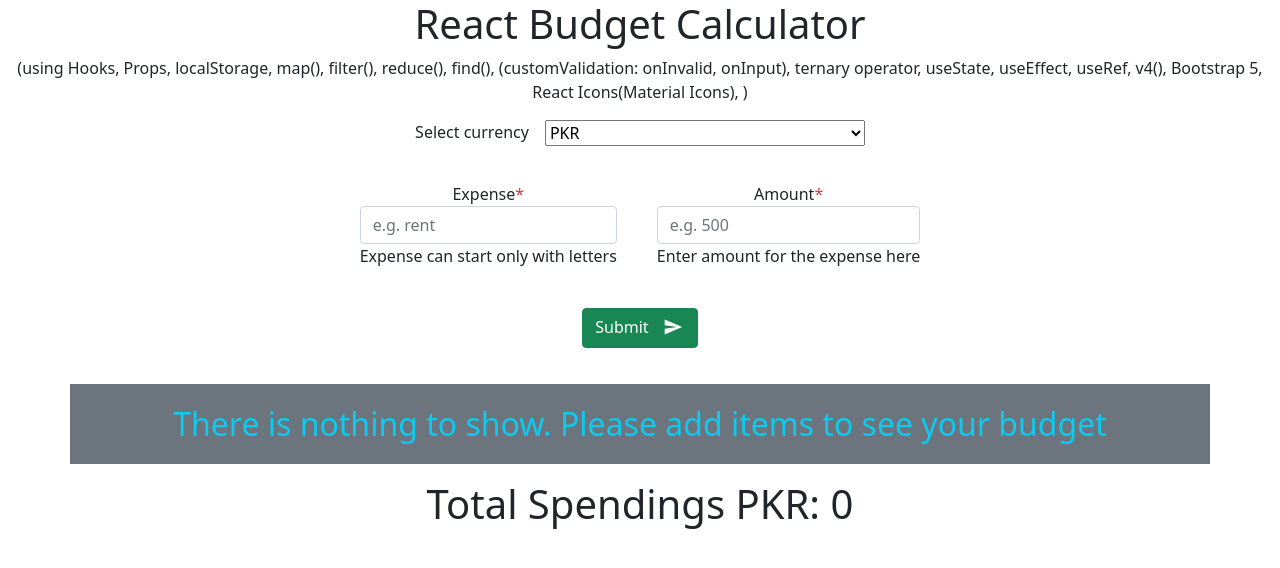
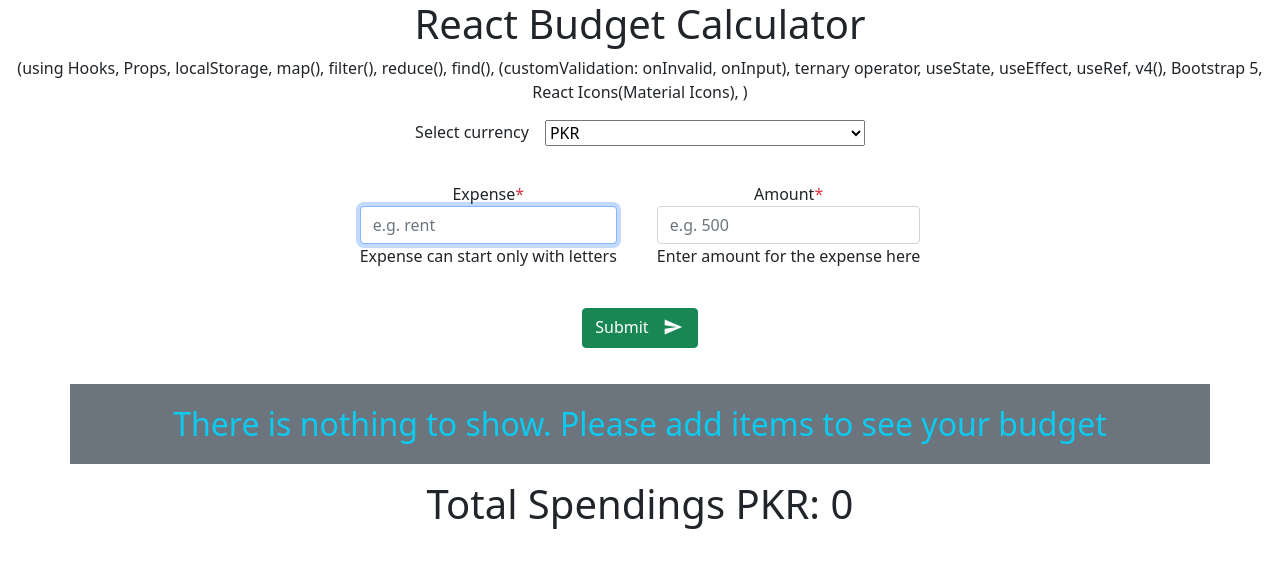
Before and after one commit to DilsherB/react-budget-calculator, a React (Create React App) app: page / in a window 1280 px wide. Shown: the top 568 px of the page. Built offline with nearby package versions, Linux system fonts and the light colour scheme.

Commit message:
auto focus set on expense field

```diff
--- a/src/App.js
+++ b/src/App.js
@@ -1,6 +1,6 @@
 import "./App.css";
 import { v4 } from "uuid";
-import { useState, useEffect } from "react";
+import { useState, useEffect, useRef } from "react";
 import Form from "./components/Form";
 import Alert from "./components/Alert";
 import List from "./components/List";
@@ -20,6 +20,10 @@ function App() {
   const [edit, setEdit] = useState(false);
   const [id, setId] = useState(0);
   const [myCurrency, setMyCurrency] = useState("PKR");
+  const expenseRef = useRef();
+  useEffect(() => {
+    expenseRef.current.focus();
+  }, [expense]);
   useEffect(() => {
     localStorage.setItem("budgetItems", JSON.stringify(expenses), [expenses]);
   });
@@ -93,21 +97,13 @@ function App() {
         <br />
       </h1>
       <p className="text-center">
-        (using Hooks,
-        Props,
-        localStorage,
-        map(),
-        filter(),
-        reduce(),
-        find(),
-        (customValidation: onInvalid, onInput),
-        ternary operator,
-        useState, useEffect, useRef, v4(),
-        Bootstrap 5,
-        React Icons(Material Icons),
-        )
+        (using Hooks, Props, localStorage, map(), filter(), reduce(), find(),
+        (customValidation: onInvalid, onInput), ternary operator, useState,
+        useEffect, useRef, v4(), Bootstrap 5, React Icons(Material Icons), )
       </p>
-      <div className="d-flex justify-content-center my-3"> Select currency
+      <div className="d-flex justify-content-center my-3">
+        {" "}
+        Select currency
         <select className="w-25 ms-3" id="currency" onChange={handleCurrency}>
           <option value="PKR">PKR</option>
           <option value="$">USD</option>
@@ -126,6 +122,7 @@ function App() {
           handleAmount={handleAmount}
           handleSubmit={handleSubmit}
           edit={edit}
+          expenseRef={expenseRef}
         />
         <List
           list={expenses}
--- a/src/components/Form.js
+++ b/src/components/Form.js
@@ -1,9 +1,15 @@
-import React from "react";
 import { MdSend } from "react-icons/md";
 
 const Form = (props) => {
-  const { expense, amount, handleExpense, handleAmount, handleSubmit, edit } =
-    props;
+  const {
+    expense,
+    amount,
+    handleExpense,
+    handleAmount,
+    handleSubmit,
+    edit,
+    expenseRef,
+  } = props;
 
   return (
     <form className="container" onSubmit={handleSubmit}>
@@ -23,6 +29,7 @@ const Form = (props) => {
                   "Expense must start with alphabet only"
                 );
               }}
+              ref={expenseRef}
               onInput={(e) => e.target.setCustomValidity("")}
               value={expense}
               onChange={handleExpense}
```
